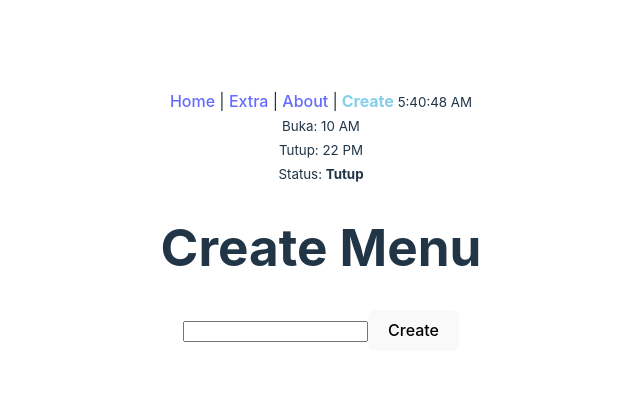
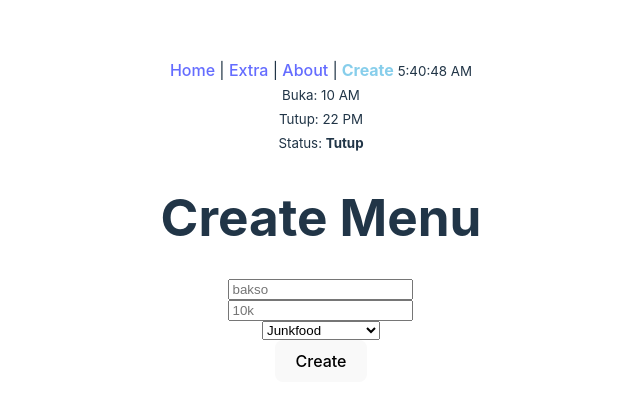
Before and after one commit to Tomba-Hopkins/project-react, a React (Vite) app in the folder list-makanan/: page /create in a window 1280 px wide. Shown: the part 160-566 px from the top of the page, without its empty margins (319-959 px from the left). Built offline with nearby package versions, Linux system fonts and the light colour scheme.

Commit message:
add: type and price

```diff
--- a/list-makanan/src/pages/CreateMenu.jsx
+++ b/list-makanan/src/pages/CreateMenu.jsx
@@ -4,8 +4,15 @@ function CreateMenu(){
 
     const [menu, setMenu] = useState('')
     const [kulkas, setKulkas] = useState([])
+    const [harga, setHarga] = useState(0)
+    const [tipe, setType] = useState('none')
 
     const menuHandler = (e) => setMenu(e.target.value)
+
+    const hargaHandler = (e) => setHarga(e.target.value)
+
+    const typeHandler = (e) => setType(e.target.value)
+
 
     const kulkasHandler = (e) => {
         e.preventDefault()
@@ -13,7 +20,9 @@ function CreateMenu(){
         if(menu.length > 0 ) {
             const newMenu = {
                 id: new Date().getTime(),
-                name: menu
+                name: menu,
+                price: harga,
+                type: tipe
             }
 
             setKulkas(
@@ -25,6 +34,8 @@ function CreateMenu(){
 
     }
 
+
+
     const deleteHandler = (id) => {
        const newKulkas = kulkas.filter((k) => k.id != id)
        setKulkas(newKulkas)
@@ -35,8 +46,18 @@ function CreateMenu(){
         <>
             <h1>Create Menu</h1>
 
-            <form onSubmit={kulkasHandler}>
-                <input type="text" value={menu} onChange={menuHandler} />
+            <form style={{display: 'flex', flexDirection: 'column', alignItems: 'center'}} onSubmit={kulkasHandler}>
+                <input required type="text" value={menu} placeholder="bakso" onChange={menuHandler} />
+                <input required type="number" placeholder="10k" onChange={hargaHandler} />
+                <select required onChange={typeHandler}>
+                    <option value="none" hidden disabled>
+                        pilih kategori 🍛
+                    </option>
+                    <option value="junkfood">Junkfood</option>
+                    <option value="drink">Drink</option>
+                    <option value="healthy">Healthy</option>
+                    <option value="dessert">Dessert</option>
+                </select>
                 <button>Create</button>
             </form>
 
@@ -45,7 +66,15 @@ function CreateMenu(){
             <ul>
                 {kulkas.map((k) => {
                     return (
-                        <li key={k.id}>{k.name}<button onClick={() => deleteHandler(k.id)}>Delete</button></li>
+                        <>
+                            <li style={{listStyle: "none"}} key={k.id}>
+                                <span style={{margin: "0 2rem"}}>{k.name}</span>
+                                <span style={{margin: "0 2rem"}}>{k.price}K</span>
+                                <span style={{margin: "0 2rem"}}> <em>{k.type}</em> </span>
+                                <button onClick={() => deleteHandler(k.id)}>Delete</button>
+                            </li>
+
+                        </>
                     )
                 })}
             </ul>
```
